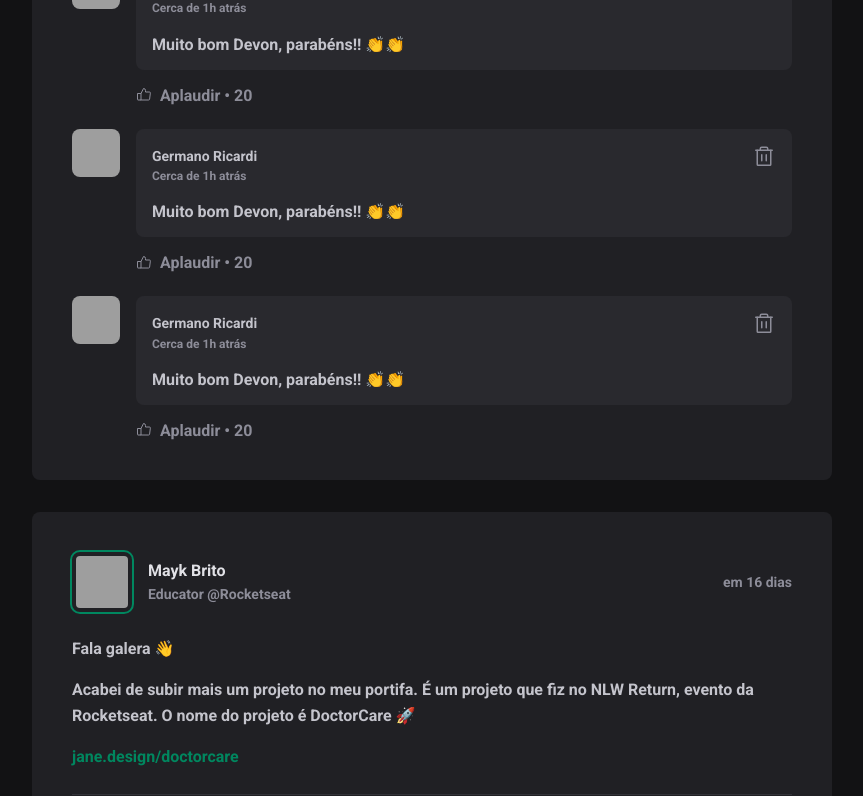
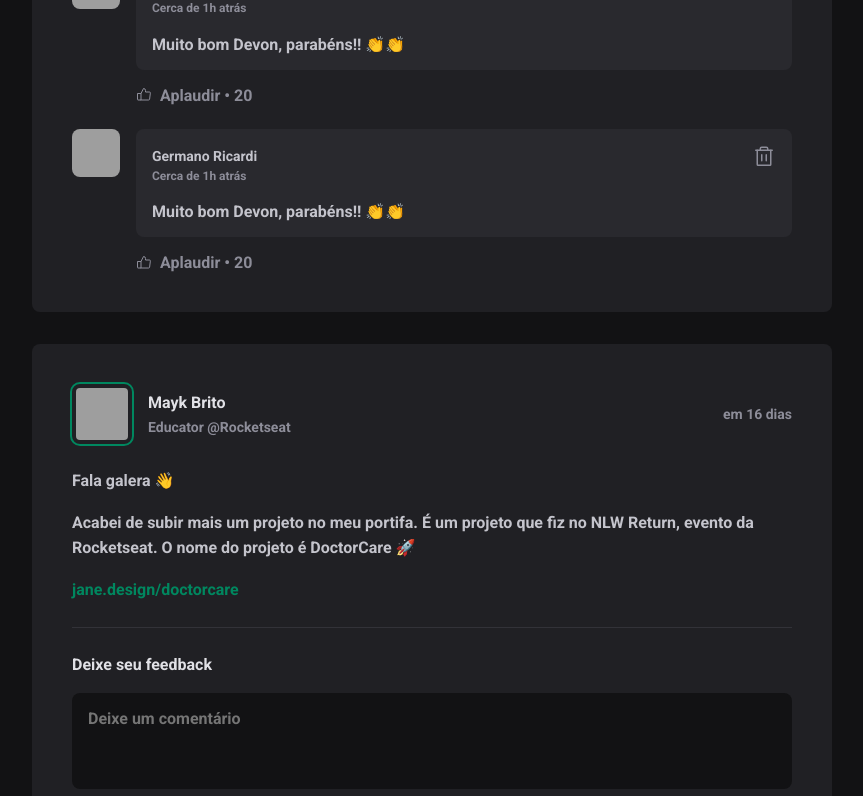
Before and after one commit to germanoricardi/rocketseat-ignite-001-ignite-feed, a React (Vite) app: page / in a window 1280 px wide. Shown: the part 624-1420 px from the top of the page, without its empty margins (352-1215 px from the left). Built offline with nearby package versions, Linux system fonts and the light colour scheme; grey boxes are pictures that could not be loaded.

Commit message:
Exibindo comentários de forma dinâmica

```diff
--- a/src/components/Post.jsx
+++ b/src/components/Post.jsx
@@ -1,13 +1,22 @@
 import { format, formatDistanceToNow } from 'date-fns'
 import ptBR from 'date-fns/locale/pt-BR'
+import { useState } from 'react'
 import { Avatar } from './Avatar'
 import { Comment } from './Comment'
 import styles from './Post.module.css'
 
 export function Post({ author, publishedAt, content }) {
 
+  const [comments, setComments] = useState([1,2]);
+
   const publishedDateFormatted = format(publishedAt, "d 'de' LLLL 'às' HH:mm'h'", { locale: ptBR })
   const publishedDateRelativeToNow = formatDistanceToNow(publishedAt, { addSuffix: true, locale: ptBR })
+
+  function handleCreateComment() {
+    event.preventDefault();
+
+    setComments([...comments, comments.length + 1]);
+  }
 
   return (
     <article className={styles.post}>
@@ -38,7 +47,7 @@
         }
       </div>
 
-      <form className={styles.commentForm}>
+      <form onSubmit={handleCreateComment} className={styles.commentForm}>
         <strong>Deixe seu feedback</strong>
         <textarea
           placeholder='Deixe um comentário'
@@ -50,9 +59,11 @@
       </form>
 
       <div className={styles.commentList}>
-        <Comment />
-        <Comment />
-        <Comment />
+        {
+          comments.map(comment => {
+            return <Comment />
+          })
+        }
       </div>
     </article>
   )
```
